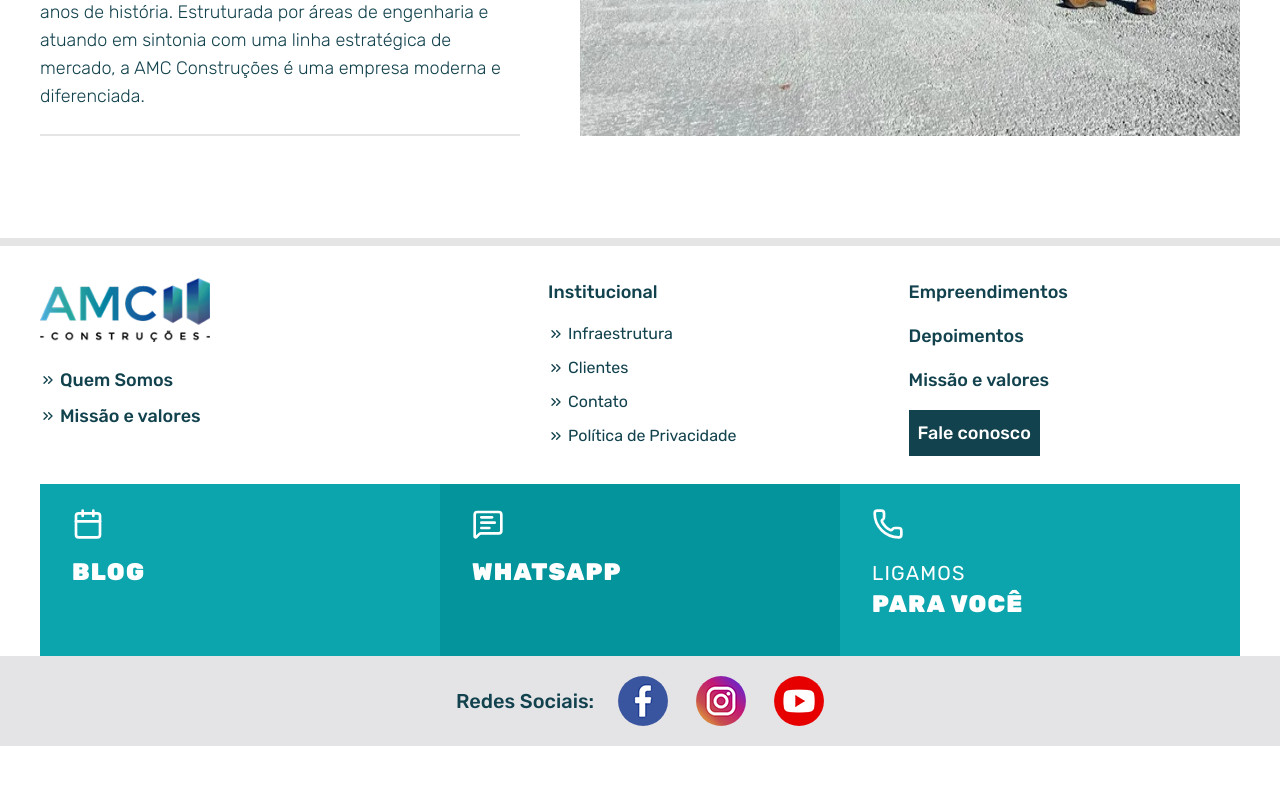
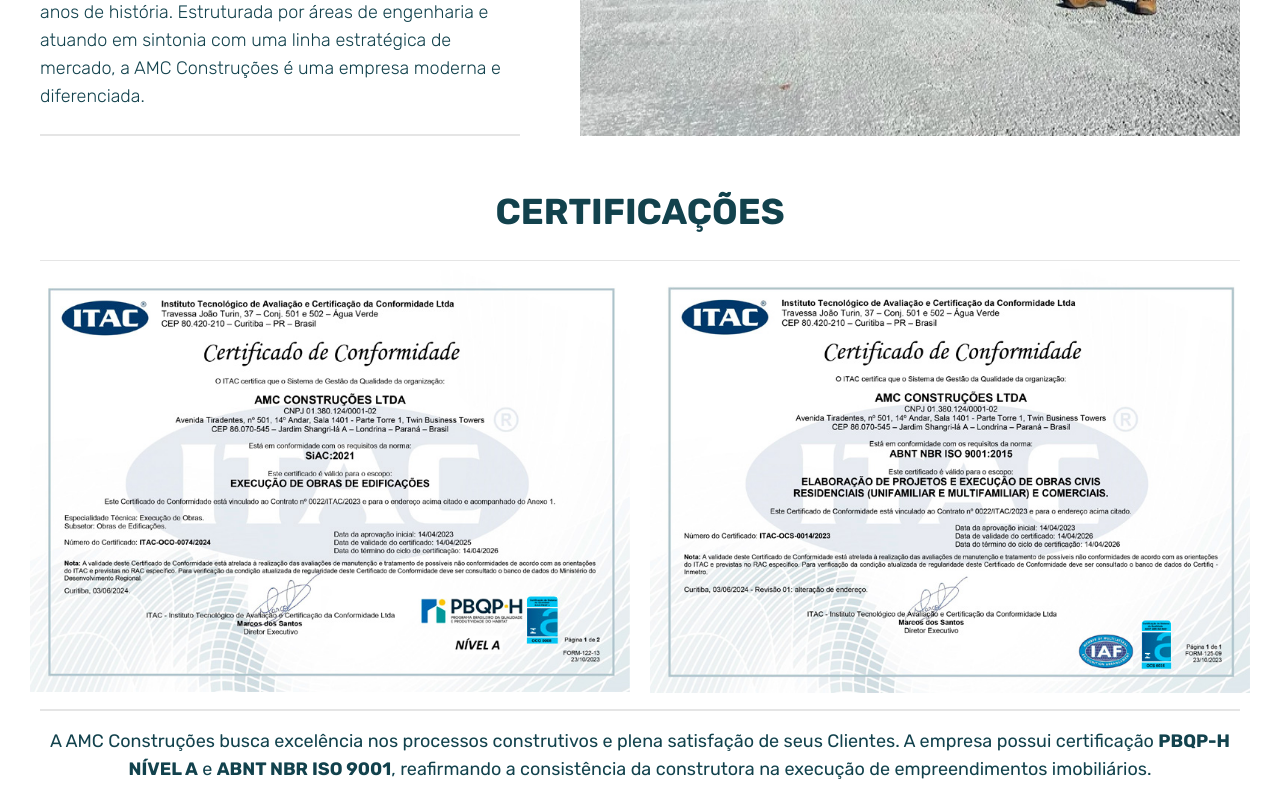
Before and after one commit to renzi-fidele-frontend/construtora-amc, a Next.js app: page /institucional/quem_somos in a window 1280 px wide. Shown: the part 1240-2030 px from the top of the page. Built offline with nearby package versions, Linux system fonts and the light colour scheme.

Commit message:
feat: Adicionando a seção das certificações da AMC a página sobre a construtora

```diff
--- a/app/institucional/quem_somos/page.tsx
+++ b/app/institucional/quem_somos/page.tsx
@@ -43,6 +43,30 @@
                />
             </div>
             {/* Certificações da AMC */}
+            <div className="text-center pt-14 pb-22">
+               <h3 className="text-4xl font-bold mb-7">CERTIFICAÇÕES</h3>
+               <hr className="mb-2" />
+               <div className="flex items-center justify-center gap-5 *:w-[50%] *:max-w-full">
+                  <Image
+                     width={803}
+                     height={565}
+                     src="/img/certificados/1.jpg"
+                     alt="Ilustração demostrando o certificado de conformidade adquirido ao longo do tempo pela AMC Construções"
+                  />
+                  <Image
+                     width={803}
+                     height={565}
+                     src="/img/certificados/2.jpg"
+                     alt="Ilustração demostrando o certificado de conformidade adquirido ao longo do tempo pela AMC Construções"
+                  />
+               </div>
+               <hr className="my-4 border" />
+               <p className="*:font-bold text-lg">
+                  A AMC Construções busca excelência nos processos construtivos e plena satisfação de seus Clientes. A empresa possui
+                  certificação <span>PBQP-H NÍVEL A</span> e <span>ABNT NBR ISO 9001</span>, reafirmando a consistência da construtora na
+                  execução de empreendimentos imobiliários.
+               </p>
+            </div>
          </Container>
       </div>
    );
```
Also changed, not shown: public/img/certificados/1.jpg (added), public/img/certificados/2.jpg (added).
